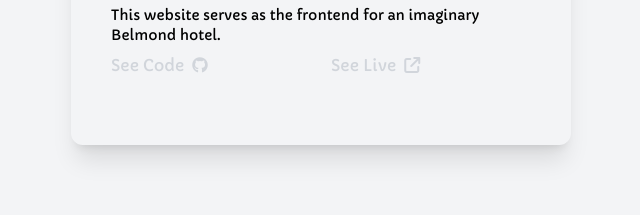
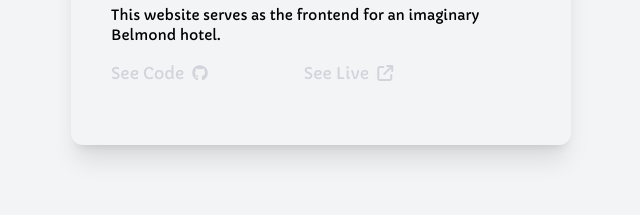
Before and after one commit to Shonty266/Aryan-Portfolio, a website: page index.html in a window 1280 px wide. Shown: the part 2340-2555 px from the top of the page, 319-959 px from the left. Drawn offline with nearby package versions, Linux system fonts and the light colour scheme.

Commit message:
first commit

```diff
--- a/index.html
+++ b/index.html
@@ -86,6 +86,7 @@
       <h1 class="text-3xl text-center">Projects</h1>
       <hr class="hr-heading md:w-[30%] w-[60%] h-1 bg-gray-500 mt-3 border shadow-xl" >
     <div class="work w-[80%] flex flex-wrap justify-center gap-8 pt-20">
+
       <div class="md:w-[500px] h-[600px] shadow-xl rounded-xl overflow-hidden md:pb-0 pb-6">
         <div class="w-full h-[60%] bg-red-200"><img  class="w-full h-full object-cover transition-transform duration-300 ease-in-out hover:scale-110" src="./public/Ui Projects/Furniture.png" alt=""></div>
         <div class="mt-8 px-10">
@@ -114,18 +115,18 @@
         </div>
 
       </div>
-      <div class="w-[500px] h-[725px] sm:h-[600px] shadow-xl rounded-xl overflow-hidden md:pb-0 pb-6">
+      <div class="w-[500px] h-[600px] shadow-xl rounded-xl overflow-hidden md:pb-0 pb-6">
         <div class="w-full h-[60%] bg-red-200"><img  class="w-full h-full object-cover ransition-transform duration-300 ease-in-out  hover:scale-110" src="./public/Frontend Projects/hotel.png" alt=""></div>
 
         <div class="mt-8 px-10">
          <a href="./views/hotel-website.html" class="hover:underline underline-offset-4 transition-all ease-in-out duration-500"><h1 class="text-xl text-thin font-bold">Belmond Hotel Website</h1></a>
           <h5 class="my-2 text-gray-400 ">Frontend Development</h5>
           <h3 class="text-sm mb-2">This website serves as the frontend for an imaginary Belmond hotel.</h3>
-          <div class="flex justify-start sm:justify-center items-center sm:items-start gap-5 sm:flex-row" >
+          <div class="flex justify-start sm:justify-start items-center sm:items-start gap-24 sm:flex-row" >
 
-          <a href="https://github.com/Shonty266/Belmond-Hotel-Website" target="_blank" class="w-[90%] sm:w-[50%] flex items-center"><h4 class="text-gray-300 hover:text-black hover:tracking-wide transition-all duration-300 ease-in-out">See Code<i class=" pl-2 fa-brands fa-github"></i></h4></a>
+          <a href="https://github.com/Shonty266/Belmond-Hotel-Website" target="_blank" class="flex items-center text-left py-2"><h4 class="text-gray-300 hover:text-black hover:tracking-wide transition-all duration-300 ease-in-out">See Code<i class=" pl-2 fa-brands fa-github"></i></h4></a>
 
-          <a href="https://shonty266.github.io/Belmond-Hotel-Website/" target="_blank" class="w-[90%] sm:w-[50%] flex items-center"><h4 class="text-gray-300 hover:text-black hover:tracking-wide transition-all duration-300 ease-in-out ">See Live<i class=" pl-2 fa-solid fa-arrow-up-right-from-square"></i></h4></a>
+          <a href="https://shonty266.github.io/Belmond-Hotel-Website/" target="_blank" class="flex items-center py-2"><h4 class="text-gray-300 hover:text-black hover:tracking-wide transition-all duration-300 ease-in-out ">See Live<i class=" pl-2 fa-solid fa-arrow-up-right-from-square"></i></h4></a>
 
         </div>
         </div>
```
